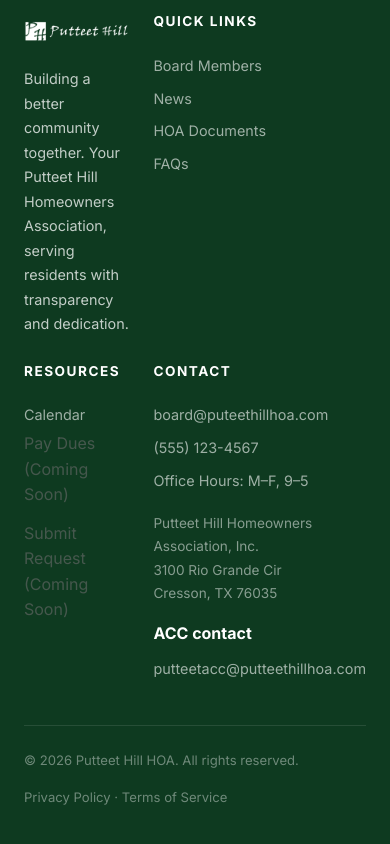
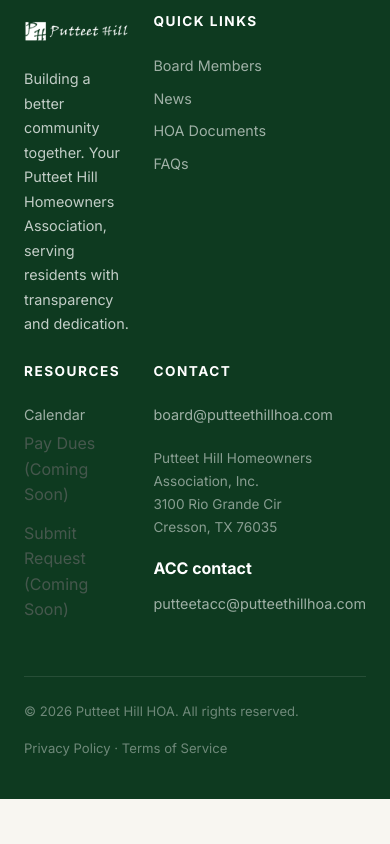
Before and after one commit to Anil-Parthasarathi/PutteetHillHOA, a React (Vite) app in the folder Frontend/: page / in a window 390 px wide. Shown: the part 5490-6334 px from the top of the page. After the commit the page ends 6289 px from the top, so only its background shows below. Built offline with nearby package versions, Linux system fonts and the light colour scheme; no server answers.

Commit message:
updated address for the board and removed wrong phone number:

```diff
--- a/Frontend/src/components/Footer.jsx
+++ b/Frontend/src/components/Footer.jsx
@@ -31,9 +31,7 @@
                     </div>
                     <div className="footer-col">
                         <h4>Contact</h4>
-                        <a href="mailto:board@puteethillhoa.com">board@puteethillhoa.com</a>
-                        <a href="tel:555-123-4567">(555) 123-4567</a>
-                        <a href="#">Office Hours: M–F, 9–5</a>
+                        <a href="mailto:board@putteethillhoa.com">board@putteethillhoa.com</a>
                         <p className="footer-address">
                             Putteet Hill Homeowners Association, Inc.<br />
                             3100 Rio Grande Cir<br />
```
